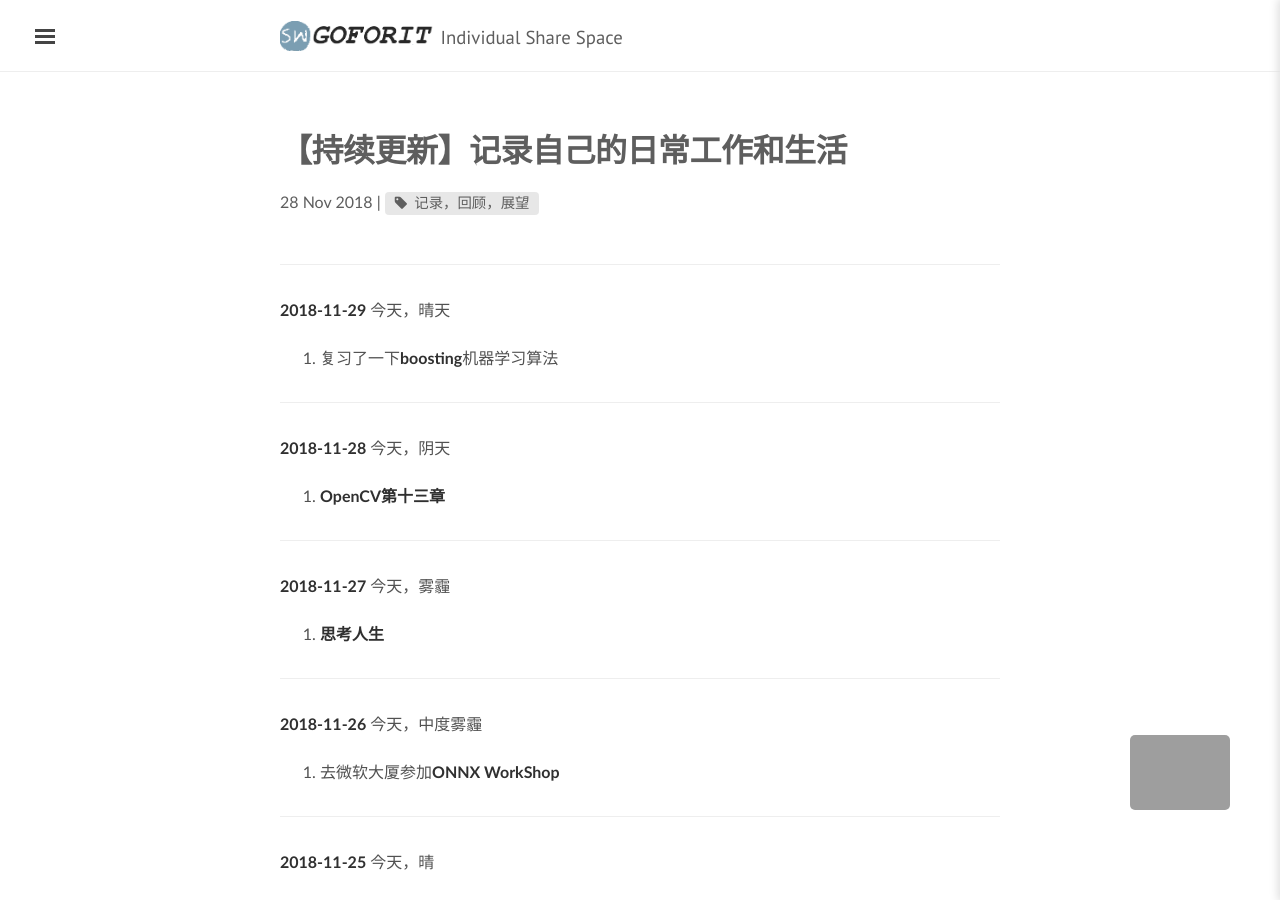
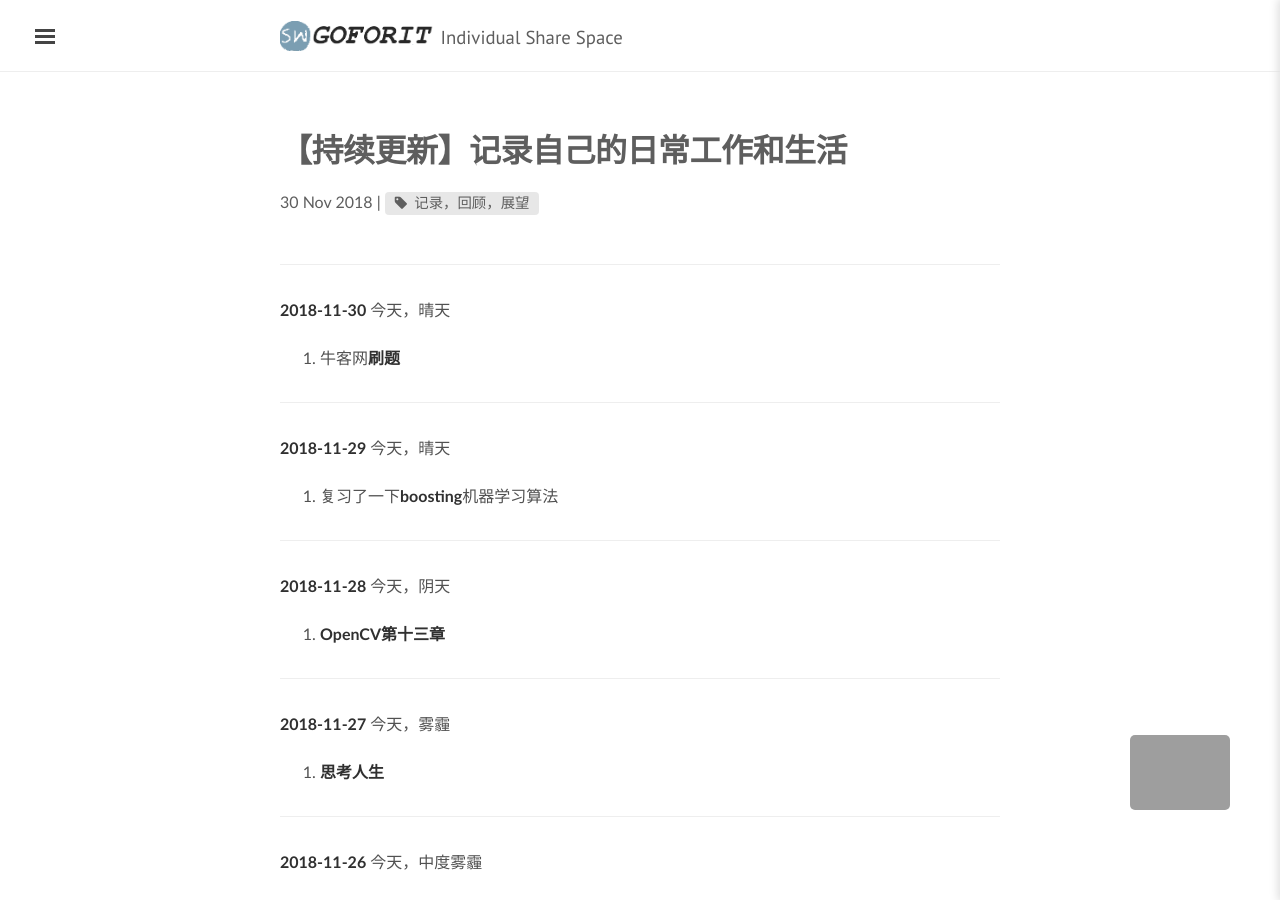
Before and after one commit to illust/illust.github.io, a Jekyll site: the page built from _posts/2018-11-30-works.md, in a window 1280 px wide and 900 px high. Built offline with Jekyll 4.4.1, drawn with Linux system fonts in a browser that asks for light colours; nearby versions of some CDN libraries; some web fonts are replaced; comment, search, counter and statistics services are not loaded.

Commit message:
add works

```diff
--- a/_posts/2018-11-28-works.md
+++ b/_posts/2018-11-30-works.md
@@ -5,6 +5,11 @@ categories: [dailyposts]
 excerpt: 回到写日记的年月里，fight！
 tags: [记录，回顾，展望]
 ---
+----------------------------
+**2018-11-30**
+今天，晴天
+1.    牛客网**刷题**
+
 ----------------------------
 **2018-11-29**
 今天，晴天
```
